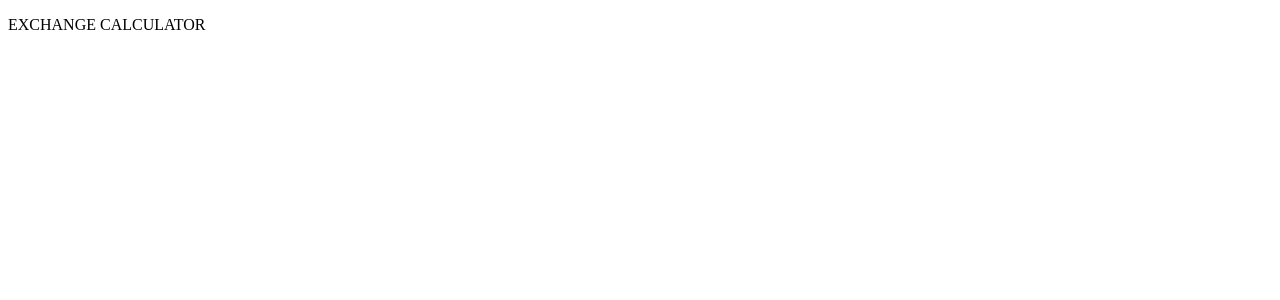
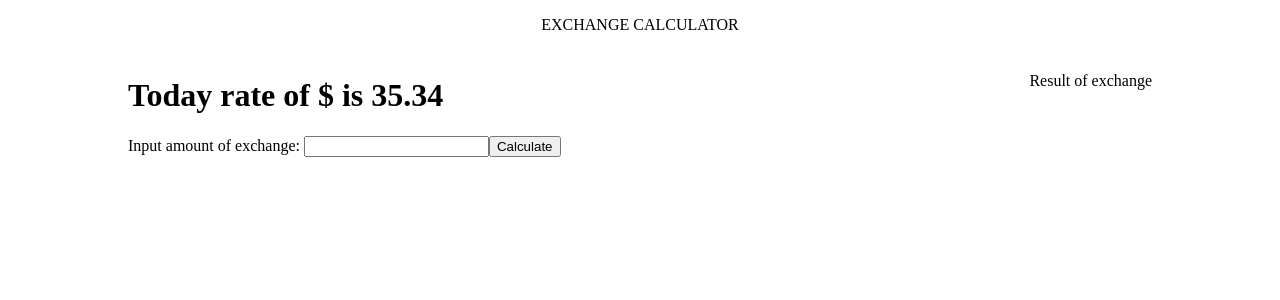
Before and after one commit to mikhailKolomiets/lesson-two, an Angular app: page / in a window 1280 px wide. Shown: the top 300 px of the page. Built offline with nearby package versions, Linux system fonts and the light colour scheme.

Commit message:
EXC-1 adding two components

```diff
--- a/src/app/app.component.css
+++ b/src/app/app.component.css
@@ -0,0 +1,15 @@
+p {
+    text-align: center
+}
+
+app-rate-and-value {
+    position: absolute;
+    left: 10%;
+    top: 7%;
+}
+
+app-result-view {
+    position: absolute;
+    right: 10%;
+    top: 7%;
+}
--- a/src/app/app.component.html
+++ b/src/app/app.component.html
@@ -1 +1,3 @@
 <p> EXCHANGE CALCULATOR </p>
+<app-rate-and-value></app-rate-and-value>
+<app-result-view></app-result-view>
--- a/src/app/app.module.ts
+++ b/src/app/app.module.ts
@@ -2,10 +2,14 @@ import { NgModule } from '@angular/core';
 import { BrowserModule } from '@angular/platform-browser';
 
 import { AppComponent } from './app.component';
+import { RateAndValueComponent } from './rate-and-value/rate-and-value.component';
+import { ResultViewComponent } from './result-view/result-view.component';
 
 @NgModule({
   declarations: [
-    AppComponent
+    AppComponent,
+    RateAndValueComponent,
+    ResultViewComponent
   ],
   imports: [
     BrowserModule
--- /dev/null
+++ b/src/app/rate-and-value/rate-and-value.component.html
@@ -0,0 +1,3 @@
+<h1>Today rate of $ is {{rate}}</h1>
+Input amount of exchange: <input type="text">
+<button (click)="calculate()">Calculate</button>
--- /dev/null
+++ b/src/app/rate-and-value/rate-and-value.component.ts
@@ -0,0 +1,23 @@
+import { Component, OnInit } from '@angular/core';
+
+@Component({
+  selector: 'app-rate-and-value',
+  templateUrl: './rate-and-value.component.html',
+  styleUrls: ['./rate-and-value.component.css']
+})
+export class RateAndValueComponent implements OnInit {
+
+  rate = 35.34
+
+  constructor() { }
+
+  ngOnInit(): void {
+  }
+
+  calculate() {
+    this.rate += 0.01
+    console.log(this.rate)
+    // todo any magic...
+  }
+
+}
--- /dev/null
+++ b/src/app/result-view/result-view.component.html
@@ -0,0 +1 @@
+<p>Result of exchange</p>
--- /dev/null
+++ b/src/app/result-view/result-view.component.ts
@@ -0,0 +1,15 @@
+import { Component, OnInit } from '@angular/core';
+
+@Component({
+  selector: 'app-result-view',
+  templateUrl: './result-view.component.html',
+  styleUrls: ['./result-view.component.css']
+})
+export class ResultViewComponent implements OnInit {
+
+  constructor() { }
+
+  ngOnInit(): void {
+  }
+
+}
```
Also changed, not shown: src/app/rate-and-value/rate-and-value.component.css (added), src/app/result-view/result-view.component.css (added), 2 other files (tests, documents, lock files or other folders).
